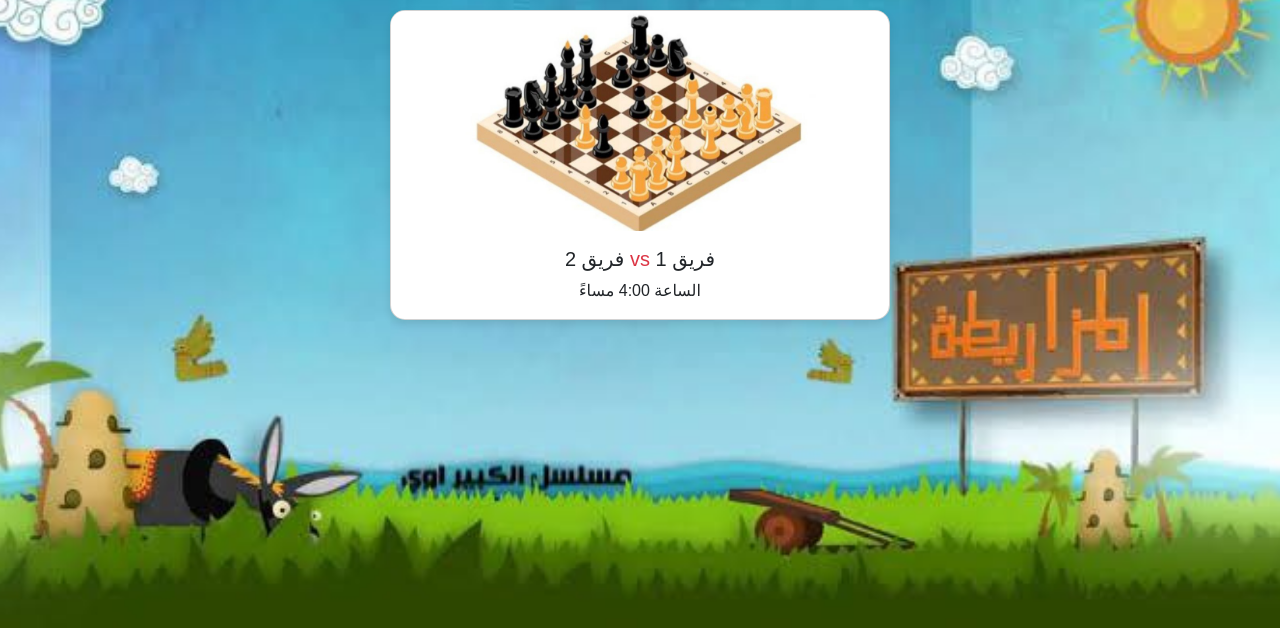
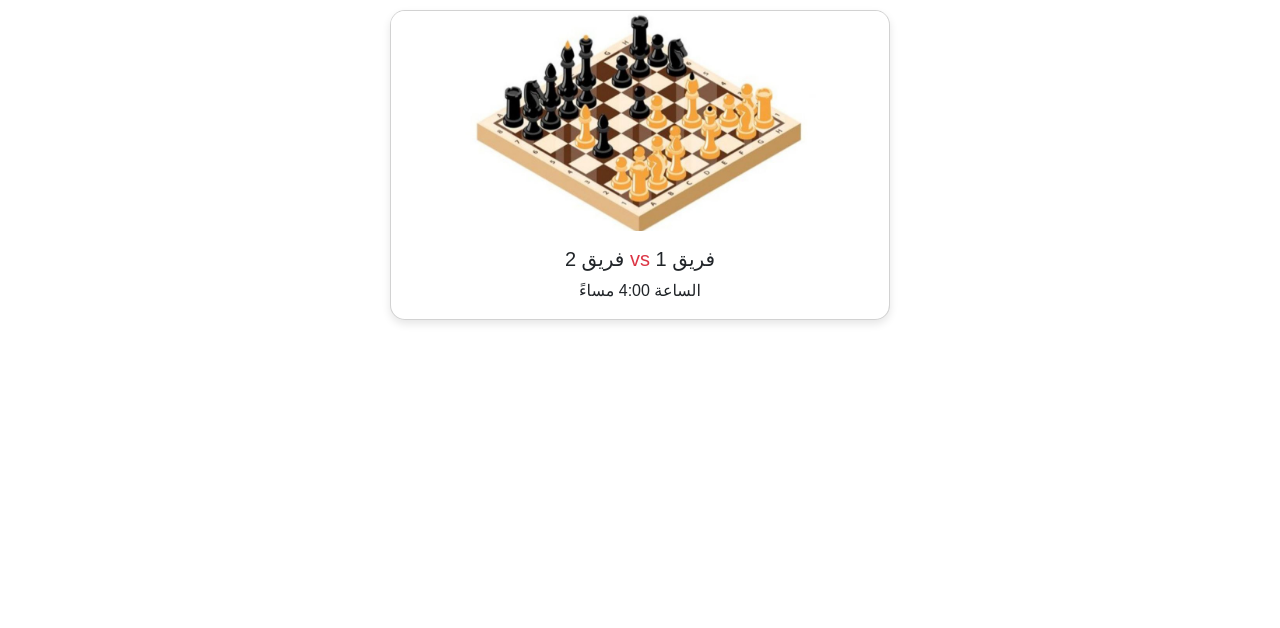
Before and after one commit to Amirmero1/Mazarita, a plain HTML site: page chess.html in a window 1280 px wide. Shown: the part 172-800 px from the top of the page. Drawn offline with nearby package versions, Linux system fonts and the light colour scheme.

Commit message:
style.css

```diff
--- a/style.css
+++ b/style.css
@@ -1,6 +1,5 @@
 body {
   font-family: 'Cairo', sans-serif;
-  background: url('h.jpg') no-repeat center center fixed;
   background-size: cover;
 }
 
```
